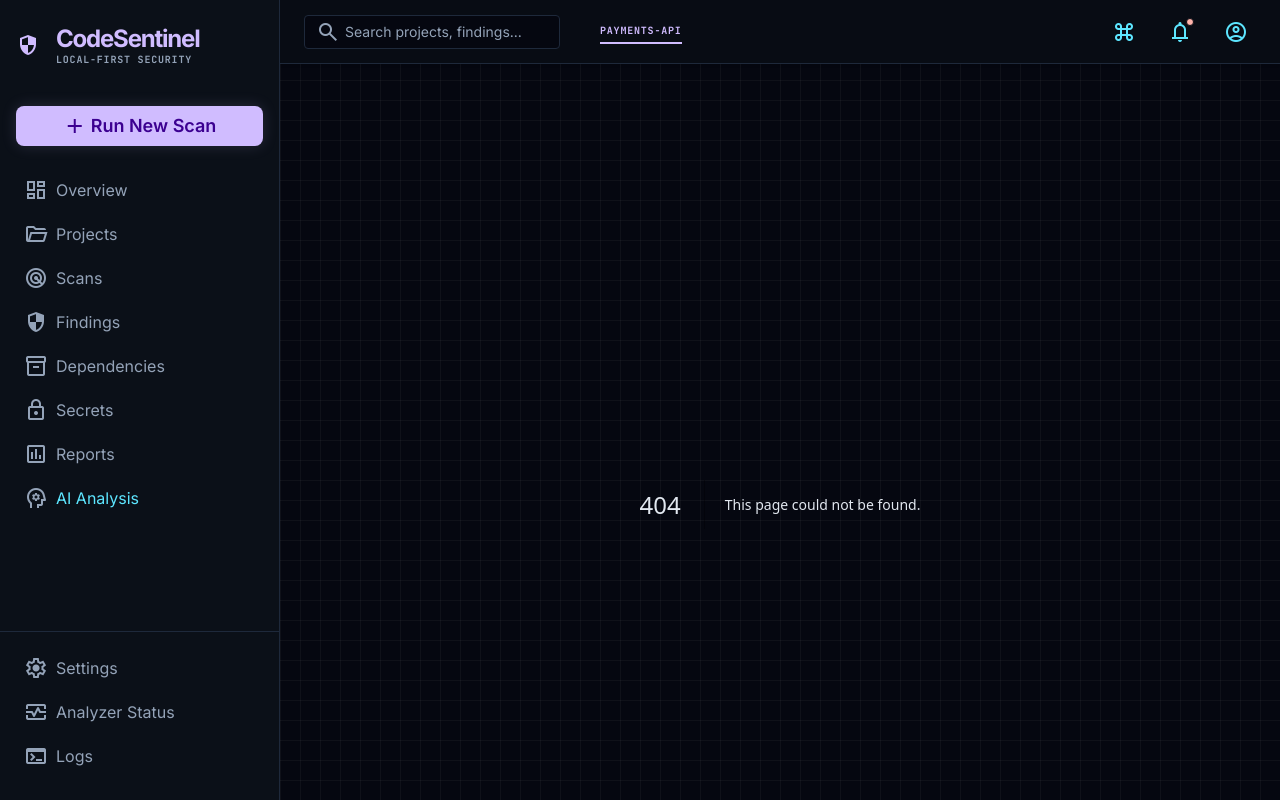
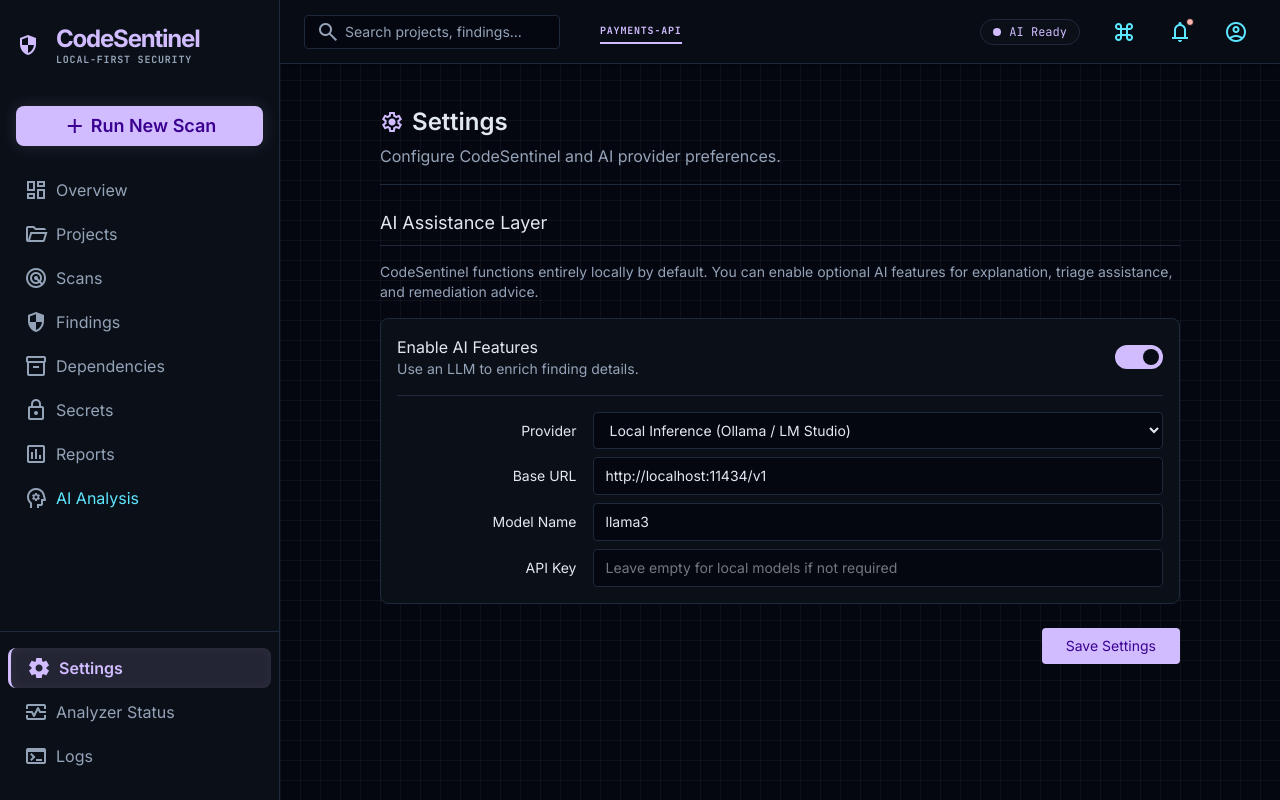
Before and after one commit to kalchan12/CodeSentinel, a Next.js app in the folder apps/desktop/: page /settings in a window 1280 px wide. Before the commit this address had no page. Built offline with nearby package versions, Linux system fonts and the light colour scheme.

Commit message:
Phase 8: Implement AI availability indicator and provider settings UI

```diff
--- /dev/null
+++ b/apps/desktop/src/app/settings/page.tsx
@@ -0,0 +1,113 @@
+"use client";
+
+import { useState } from "react";
+import { toast } from "sonner";
+
+export default function SettingsPage() {
+  const [provider, setProvider] = useState("local");
+  const [baseUrl, setBaseUrl] = useState("http://localhost:11434/v1");
+  const [apiKey, setApiKey] = useState("");
+  const [model, setModel] = useState("llama3");
+  const [enabled, setEnabled] = useState(true);
+
+  const handleSave = () => {
+    toast.success("AI settings saved successfully.");
+  };
+
+  return (
+    <div className="max-w-[800px] mx-auto space-y-lg">
+      <header className="flex justify-between items-end border-b border-outline-variant pb-md">
+        <div>
+          <div className="flex items-center gap-sm mb-xs">
+            <span className="material-symbols-outlined text-primary text-[28px]">settings</span>
+            <h2 className="text-[24px] font-semibold text-on-surface">Settings</h2>
+          </div>
+          <p className="text-on-surface-variant">Configure CodeSentinel and AI provider preferences.</p>
+        </div>
+      </header>
+
+      <div className="space-y-xl">
+        <section className="space-y-md">
+          <h3 className="text-lg font-medium text-on-surface border-b border-outline-variant pb-2">AI Assistance Layer</h3>
+          <p className="text-sm text-on-surface-variant mb-4">
+            CodeSentinel functions entirely locally by default. You can enable optional AI features for explanation, triage assistance, and remediation advice.
+          </p>
+
+          <div className="p-md rounded-lg border border-outline-variant bg-surface-container-low space-y-md">
+            <div className="flex items-center justify-between">
+              <div>
+                <div className="font-medium text-on-surface">Enable AI Features</div>
+                <div className="text-sm text-on-surface-variant">Use an LLM to enrich finding details.</div>
+              </div>
+              <button
+                onClick={() => setEnabled(!enabled)}
+                className={`w-12 h-6 rounded-full transition-colors flex items-center px-1 ${enabled ? 'bg-primary' : 'bg-surface-container-highest'}`}
+              >
+                <div className={`w-4 h-4 rounded-full bg-surface transition-transform ${enabled ? 'translate-x-6' : 'translate-x-0'}`} />
+              </button>
+            </div>
+
+            {enabled && (
+              <div className="space-y-sm pt-md border-t border-outline-variant mt-md">
+                <div className="grid grid-cols-4 gap-4 items-center">
+                  <label className="text-sm font-medium text-on-surface text-right">Provider</label>
+                  <select
+                    value={provider}
+                    onChange={(e) => setProvider(e.target.value)}
+                    className="col-span-3 bg-background border border-outline-variant rounded-md px-3 py-2 text-sm focus:border-primary focus:ring-1 focus:ring-primary outline-none"
+                  >
+                    <option value="local">Local Inference (Ollama / LM Studio)</option>
+                    <option value="openai">OpenAI (Cloud)</option>
+                    <option value="anthropic">Anthropic (Cloud)</option>
+                    <option value="opencode">OpenCode (Cloud)</option>
+                  </select>
+                </div>
+
+                <div className="grid grid-cols-4 gap-4 items-center">
+                  <label className="text-sm font-medium text-on-surface text-right">Base URL</label>
+                  <input
+                    type="text"
+                    value={baseUrl}
+                    onChange={(e) => setBaseUrl(e.target.value)}
+                    className="col-span-3 bg-background border border-outline-variant rounded-md px-3 py-2 text-sm focus:border-primary focus:ring-1 focus:ring-primary outline-none"
+                    placeholder="https://api.openai.com/v1"
+                  />
+                </div>
+
+                <div className="grid grid-cols-4 gap-4 items-center">
+                  <label className="text-sm font-medium text-on-surface text-right">Model Name</label>
+                  <input
+                    type="text"
+                    value={model}
+                    onChange={(e) => setModel(e.target.value)}
+                    className="col-span-3 bg-background border border-outline-variant rounded-md px-3 py-2 text-sm focus:border-primary focus:ring-1 focus:ring-primary outline-none"
+                    placeholder="e.g. gpt-4o-mini, llama3"
+                  />
+                </div>
+
+                <div className="grid grid-cols-4 gap-4 items-center">
+                  <label className="text-sm font-medium text-on-surface text-right">API Key</label>
+                  <input
+                    type="password"
+                    value={apiKey}
+                    onChange={(e) => setApiKey(e.target.value)}
+                    className="col-span-3 bg-background border border-outline-variant rounded-md px-3 py-2 text-sm focus:border-primary focus:ring-1 focus:ring-primary outline-none"
+                    placeholder="Leave empty for local models if not required"
+                  />
+                </div>
+              </div>
+            )}
+          </div>
+          <div className="flex justify-end pt-sm">
+            <button
+              onClick={handleSave}
+              className="bg-primary text-on-primary px-6 py-2 rounded-md text-sm font-medium hover:bg-primary-container hover:text-on-primary-container transition-colors"
+            >
+              Save Settings
+            </button>
+          </div>
+        </section>
+      </div>
+    </div>
+  );
+}
--- a/apps/desktop/src/components/app-shell.tsx
+++ b/apps/desktop/src/components/app-shell.tsx
@@ -16,8 +16,8 @@
 ];
 
 const FOOTER_ITEMS = [
-  { href: "#", label: "Settings", icon: "settings" },
-  { href: "#", label: "Analyzer Status", icon: "monitor_heart" },
+  { href: "/settings", label: "Settings", icon: "settings" },
+  { href: "/analyzer-status", label: "Analyzer Status", icon: "monitor_heart" },
   { href: "#", label: "Logs", icon: "terminal" },
 ];
 
@@ -177,6 +177,10 @@
             </div>
           )}
           <div className={cn("flex items-center gap-md", isScanRoute ? "text-on-surface-variant" : "text-secondary")}>
+            <div className="flex items-center gap-2 mr-2 px-3 py-1 bg-surface-container-low border border-outline-variant rounded-full text-xs cursor-pointer hover:bg-surface-container-highest transition-colors group relative" title="AI Assistant: Ready (Local Model)">
+              <div className="w-2 h-2 rounded-full bg-primary animate-pulse" />
+              <span className="font-[JetBrains_Mono] text-primary">AI Ready</span>
+            </div>
             <button className="hover:text-on-surface hover:bg-surface-container-high p-sm rounded-full transition-colors flex items-center justify-center">
               <span className="material-symbols-outlined">
                 keyboard_command_key
```
